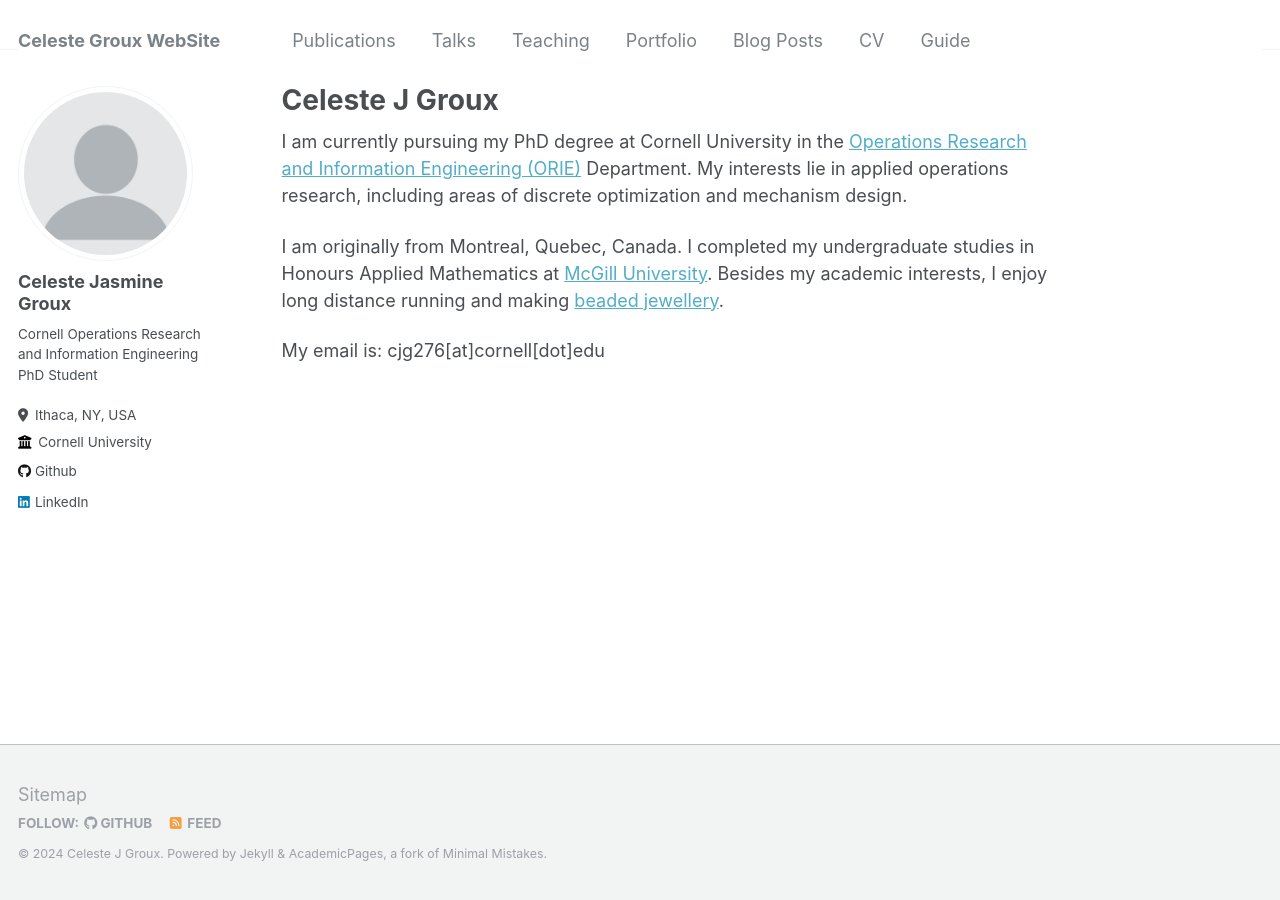
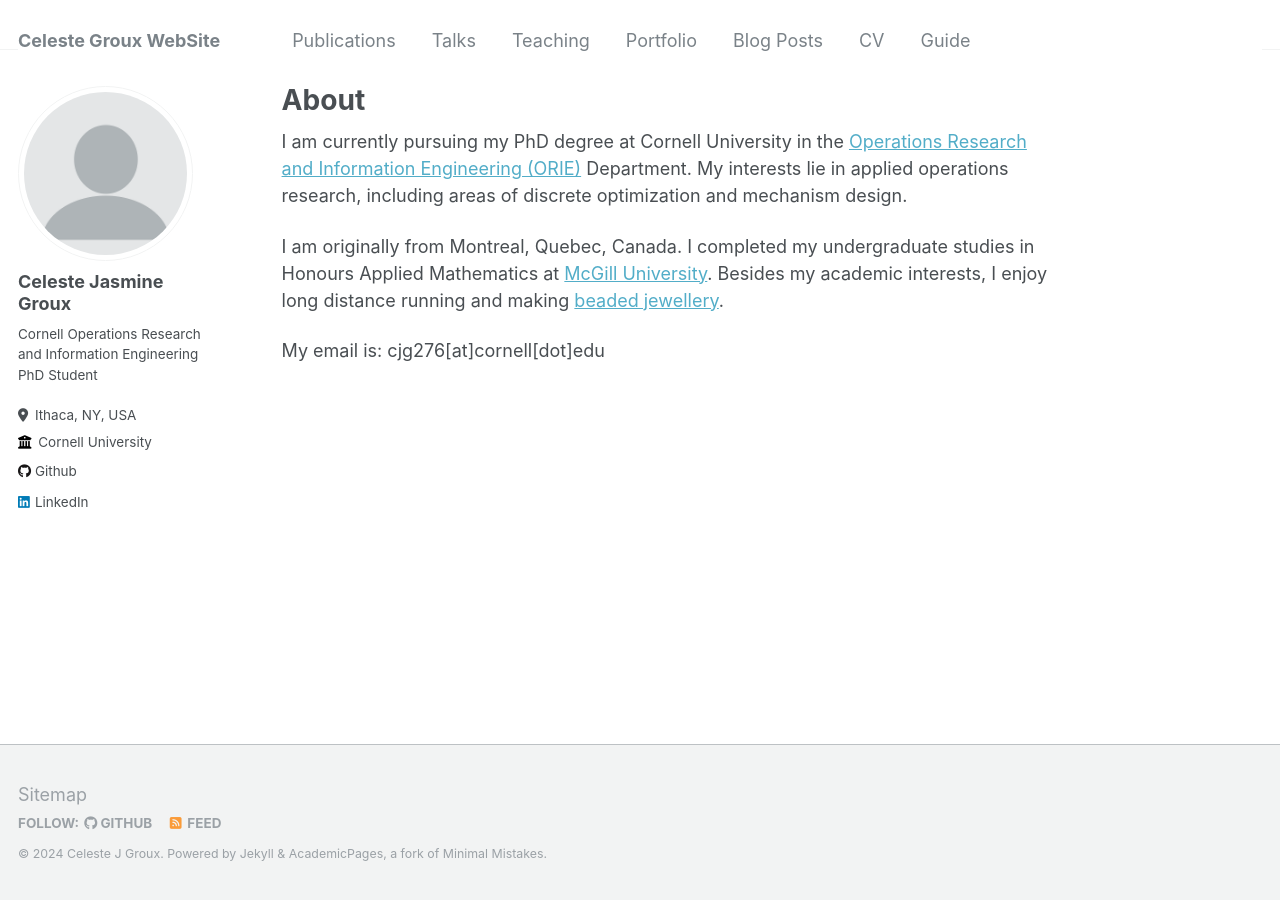
Before and after one commit to celestejasmine/celestejasmine.github.io, a Jekyll site: the page built from _pages/about.md, in a window 1280 px wide. Built offline with Jekyll 4.4.1, drawn with Linux system fonts in a browser that asks for light colours.

Commit message:
Update about.md

```diff
--- a/_pages/about.md
+++ b/_pages/about.md
@@ -1,6 +1,6 @@
 ---
 permalink: /
-title: "Celeste J Groux"
+title: "About"
 author_profile: true
 redirect_from:
   - /about/
```
